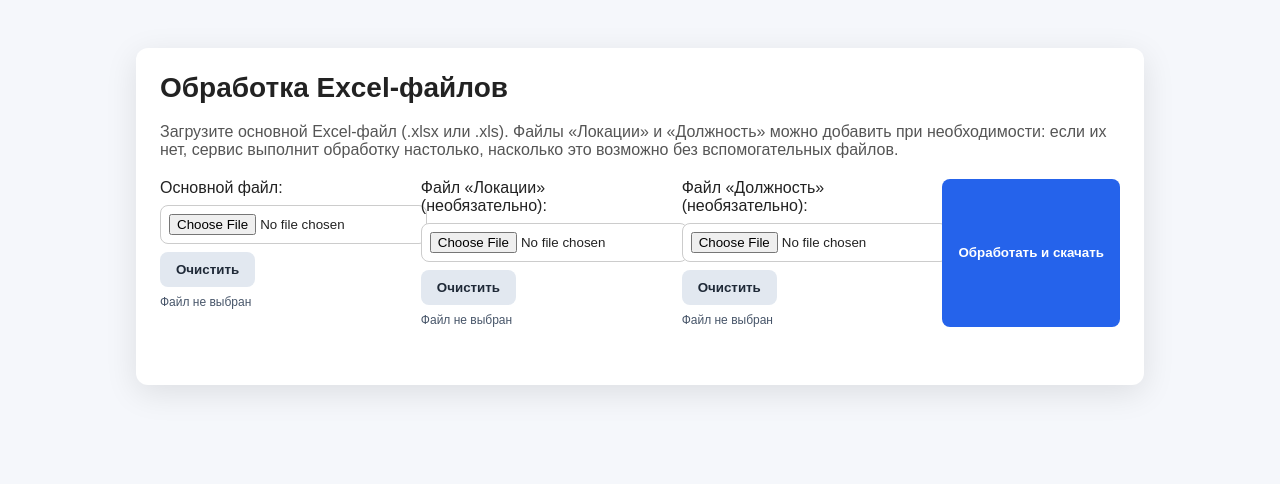
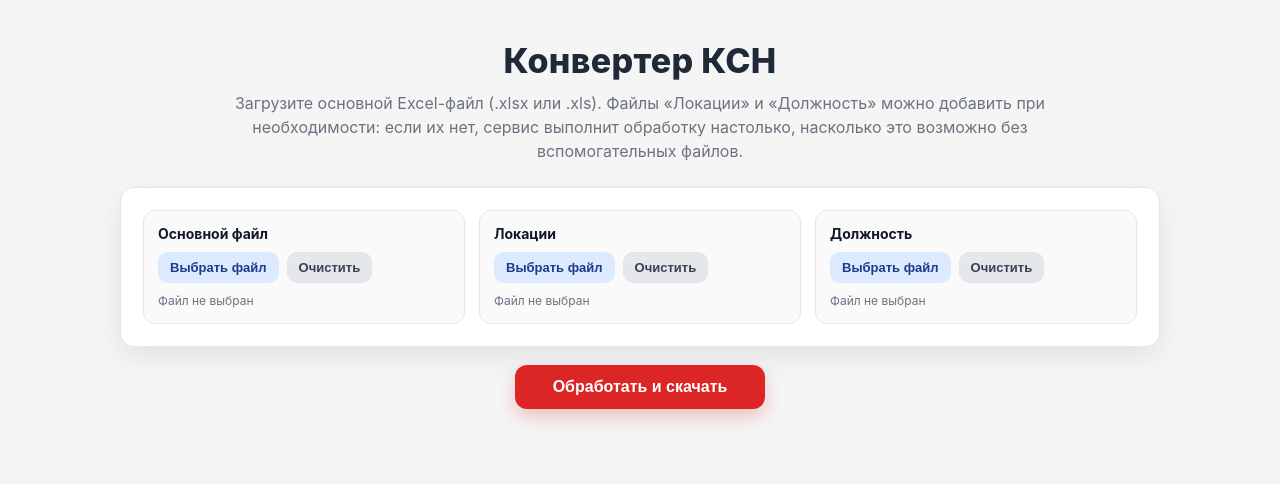
Before and after one commit to ivanovaineftm-dev/KSN, a FastAPI app: page / in a window 1280 px wide. Shown: the top 484 px of the page. Run offline with FastAPI, Linux system fonts and the light colour scheme.

Commit message:
Обновить UI формы загрузки и аналитики

```diff
--- a/app/static/app.js
+++ b/app/static/app.js
@@ -7,10 +7,25 @@ const statusNode = document.getElementById('status');
 const analyticsSection = document.getElementById('analytics-section');
 const analyticsEmpty = document.getElementById('analytics-empty');
 const analyticsChart = document.getElementById('analytics-chart');
+const filePickButtons = document.querySelectorAll('[data-input-id]');
 
 function setStatus(message, type = '') {
   statusNode.textContent = message;
   statusNode.className = `status ${type}`.trim();
+}
+
+
+filePickButtons.forEach((button) => {
+  button.addEventListener('click', () => {
+    const inputId = button.getAttribute('data-input-id');
+    const input = document.getElementById(inputId);
+    input?.click();
+  });
+});
+
+function setLoading(isLoading) {
+  submitBtn.disabled = isLoading;
+  submitBtn.classList.toggle('loading', isLoading);
 }
 
 function clearFile(inputId, nameId) {
@@ -102,7 +117,7 @@ form.addEventListener('submit', async (event) => {
     return;
   }
 
-  submitBtn.disabled = true;
+  setLoading(true);
   setStatus('Файл загружается и обрабатывается...');
 
   try {
@@ -134,7 +149,7 @@ form.addEventListener('submit', async (event) => {
   } catch (error) {
     setStatus(error.message || 'Произошла ошибка.', 'error');
   } finally {
-    submitBtn.disabled = false;
+    setLoading(false);
   }
 });
 
--- a/app/templates/index.html
+++ b/app/templates/index.html
@@ -3,101 +3,210 @@
 <head>
   <meta charset="UTF-8" />
   <meta name="viewport" content="width=device-width, initial-scale=1.0" />
-  <title>Excel Processor</title>
+  <title>Конвертер КСН</title>
   <style>
+    :root {
+      --bg: #f5f5f5;
+      --card: #ffffff;
+      --text-primary: #1f2937;
+      --text-secondary: #6b7280;
+      --border: #e5e7eb;
+      --accent: #dc2626;
+      --accent-hover: #b91c1c;
+      --neutral-btn: #e5e7eb;
+      --neutral-btn-hover: #d1d5db;
+      --shadow: 0 10px 26px rgba(15, 23, 42, 0.08);
+      --radius: 14px;
+    }
+
+    * {
+      box-sizing: border-box;
+    }
+
     body {
-      font-family: Arial, sans-serif;
+      font-family: "Inter", "Segoe UI", Arial, sans-serif;
       margin: 0;
-      background: #f5f7fb;
-      color: #222;
+      background: var(--bg);
+      color: var(--text-primary);
     }
+
     .container {
-      max-width: 960px;
-      margin: 48px auto;
-      padding: 24px;
-      background: #fff;
+      max-width: 1080px;
+      margin: 40px auto;
+      padding: 0 20px;
+    }
+
+    .page-title {
+      text-align: center;
+      margin: 0 0 10px;
+      font-size: 34px;
+      font-weight: 800;
+      letter-spacing: 0.3px;
+    }
+
+    .lead {
+      margin: 0 auto 24px;
+      max-width: 880px;
+      text-align: center;
+      color: var(--text-secondary);
+      line-height: 1.5;
+    }
+
+    .card {
+      background: var(--card);
+      border: 1px solid var(--border);
+      border-radius: var(--radius);
+      box-shadow: var(--shadow);
+      padding: 22px;
+    }
+
+    .upload-card {
+      margin-bottom: 18px;
+    }
+
+    .upload-grid {
+      display: grid;
+      grid-template-columns: repeat(3, minmax(220px, 1fr));
+      gap: 14px;
+      align-items: stretch;
+    }
+
+    .file-group {
+      border: 1px solid var(--border);
       border-radius: 12px;
-      box-shadow: 0 8px 32px rgba(0, 0, 0, 0.1);
-    }
-    h1 {
-      margin-top: 0;
-      font-size: 28px;
-    }
-    p {
-      color: #555;
-      margin-bottom: 20px;
-    }
-    .row {
-      display: flex;
-      gap: 12px;
-      align-items: stretch;
-      flex-wrap: wrap;
-    }
-    .file-group {
+      padding: 14px;
       display: flex;
       flex-direction: column;
-      gap: 8px;
-      min-width: 230px;
-      flex: 1;
+      gap: 10px;
+      background: #fafafa;
     }
-    .file-controls {
+
+    .file-label {
+      margin: 0;
+      font-size: 14px;
+      font-weight: 700;
+      color: #111827;
+    }
+
+    .file-input {
+      display: none;
+    }
+
+    .file-actions {
       display: flex;
-      align-items: center;
       gap: 8px;
       flex-wrap: wrap;
     }
-    input[type='file'] {
-      padding: 8px;
-      border: 1px solid #ccc;
-      border-radius: 8px;
-      background: #fff;
-      max-width: 100%;
+
+    .btn {
+      border: none;
+      border-radius: 10px;
+      font-weight: 600;
+      cursor: pointer;
+      transition: all 0.2s ease;
     }
+
+    .btn-select {
+      padding: 8px 12px;
+      font-size: 13px;
+      background: #dbeafe;
+      color: #1e3a8a;
+    }
+
+    .btn-select:hover {
+      background: #bfdbfe;
+    }
+
+    .btn-clear {
+      padding: 8px 12px;
+      font-size: 13px;
+      background: var(--neutral-btn);
+      color: #374151;
+    }
+
+    .btn-clear:hover {
+      background: var(--neutral-btn-hover);
+    }
+
     .file-name {
       font-size: 12px;
-      color: #475569;
+      color: var(--text-secondary);
+      min-height: 16px;
+      word-break: break-word;
     }
-    .secondary-btn {
-      background: #e2e8f0;
-      color: #1f2937;
+
+    .submit-wrap {
+      margin-top: 18px;
+      text-align: center;
     }
-    button {
-      padding: 10px 16px;
-      border: none;
-      border-radius: 8px;
-      background: #2563eb;
+
+    .submit-btn {
+      min-width: 250px;
+      padding: 13px 22px;
+      font-size: 16px;
+      border-radius: 12px;
+      background: var(--accent);
       color: #fff;
-      font-weight: 600;
-      cursor: pointer;
+      box-shadow: 0 8px 18px rgba(220, 38, 38, 0.25);
+      display: inline-flex;
+      justify-content: center;
+      align-items: center;
+      gap: 10px;
     }
-    button:disabled {
-      opacity: 0.6;
+
+    .submit-btn:hover {
+      background: var(--accent-hover);
+    }
+
+    .submit-btn:disabled {
+      opacity: 0.72;
       cursor: wait;
     }
+
+    .spinner {
+      width: 17px;
+      height: 17px;
+      border: 2px solid rgba(255, 255, 255, 0.4);
+      border-top-color: #fff;
+      border-radius: 50%;
+      animation: spin 0.75s linear infinite;
+      display: none;
+    }
+
+    .submit-btn.loading .spinner {
+      display: inline-block;
+    }
+
     .status {
       margin-top: 14px;
       font-size: 14px;
-      min-height: 20px;
+      min-height: 22px;
+      text-align: center;
+      color: var(--text-secondary);
     }
+
     .status.error {
       color: #b91c1c;
     }
+
     .status.ok {
       color: #166534;
     }
+
     .analytics {
-      margin-top: 28px;
-      border-top: 1px solid #e5e7eb;
-      padding-top: 22px;
+      margin-top: 16px;
     }
+
     .analytics h2 {
       margin: 0 0 14px;
       font-size: 22px;
     }
+
     .analytics-empty {
       color: #666;
       margin: 0;
     }
+
     .chart {
       display: flex;
       gap: 14px;
@@ -106,6 +215,7 @@
       overflow-x: auto;
       padding-bottom: 8px;
     }
+
     .bar-item {
       min-width: 72px;
       max-width: 96px;
@@ -116,11 +226,13 @@
       gap: 6px;
       flex: 1;
     }
+
     .bar-value {
       font-size: 13px;
       font-weight: 700;
       color: #1e3a8a;
     }
+
     .bar-wrap {
       height: 240px;
       border: 1px solid #dbeafe;
@@ -130,60 +242,92 @@
       padding: 3px;
       background: linear-gradient(180deg, #f8fbff 0%, #eef4ff 100%);
     }
+
     .bar {
       width: 100%;
       border-radius: 6px;
       background: linear-gradient(180deg, #60a5fa 0%, #2563eb 100%);
       transition: height 0.35s ease;
     }
+
     .bar-label {
       font-size: 12px;
       line-height: 1.2;
       color: #334155;
       word-break: break-word;
     }
+
+    @keyframes spin {
+      to {
+        transform: rotate(360deg);
+      }
+    }
+
+    @media (max-width: 860px) {
+      .upload-grid {
+        grid-template-columns: 1fr;
+      }
+
+      .page-title {
+        font-size: 28px;
+      }
+
+      .submit-btn {
+        width: 100%;
+      }
+    }
   </style>
 </head>
 <body>
   <div class="container">
-    <h1>Обработка Excel-файлов</h1>
-    <p>Загрузите основной Excel-файл (.xlsx или .xls). Файлы &laquo;Локации&raquo; и &laquo;Должность&raquo; можно добавить при необходимости: если их нет, сервис выполнит обработку настолько, насколько это возможно без вспомогательных файлов.</p>
+    <h1 class="page-title">Конвертер КСН</h1>
+    <p class="lead">Загрузите основной Excel-файл (.xlsx или .xls). Файлы &laquo;Локации&raquo; и &laquo;Должность&raquo; можно добавить при необходимости: если их нет, сервис выполнит обработку настолько, насколько это возможно без вспомогательных файлов.</p>
 
     <form id="upload-form">
-      <div class="row">
+      <section class="card upload-card">
+        <div class="upload-grid">
           <div class="file-group">
-          <label for="main-file-input">Основной файл:</label>
-          <div class="file-controls">
-            <input id="main-file-input" type="file" accept=".xlsx,.xls" required />
-            <button class="secondary-btn" type="button" onclick="clearFile('main-file-input', 'main-file-name')">Очистить</button>
+            <p class="file-label">Основной файл</p>
+            <input id="main-file-input" class="file-input" type="file" accept=".xlsx,.xls" required />
+            <div class="file-actions">
+              <button class="btn btn-select" type="button" data-input-id="main-file-input">Выбрать файл</button>
+              <button class="btn btn-clear" type="button" onclick="clearFile('main-file-input', 'main-file-name')">Очистить</button>
             </div>
             <span id="main-file-name" class="file-name">Файл не выбран</span>
           </div>
 
           <div class="file-group">
-          <label for="locations-file-input">Файл &laquo;Локации&raquo; (необязательно):</label>
-          <div class="file-controls">
-            <input id="locations-file-input" type="file" accept=".xlsx,.xls" />
-            <button class="secondary-btn" type="button" onclick="clearFile('locations-file-input', 'locations-file-name')">Очистить</button>
+            <p class="file-label">Локации</p>
+            <input id="locations-file-input" class="file-input" type="file" accept=".xlsx,.xls" />
+            <div class="file-actions">
+              <button class="btn btn-select" type="button" data-input-id="locations-file-input">Выбрать файл</button>
+              <button class="btn btn-clear" type="button" onclick="clearFile('locations-file-input', 'locations-file-name')">Очистить</button>
             </div>
             <span id="locations-file-name" class="file-name">Файл не выбран</span>
           </div>
 
           <div class="file-group">
-          <label for="barista-file-input">Файл &laquo;Должность&raquo; (необязательно):</label>
-          <div class="file-controls">
-            <input id="barista-file-input" type="file" accept=".xlsx,.xls" />
-            <button class="secondary-btn" type="button" onclick="clearFile('barista-file-input', 'barista-file-name')">Очистить</button>
+            <p class="file-label">Должность</p>
+            <input id="barista-file-input" class="file-input" type="file" accept=".xlsx,.xls" />
+            <div class="file-actions">
+              <button class="btn btn-select" type="button" data-input-id="barista-file-input">Выбрать файл</button>
+              <button class="btn btn-clear" type="button" onclick="clearFile('barista-file-input', 'barista-file-name')">Очистить</button>
             </div>
             <span id="barista-file-name" class="file-name">Файл не выбран</span>
           </div>
+        </div>
+      </section>
 
-        <button id="submit-btn" type="submit">Обработать и скачать</button>
+      <div class="submit-wrap">
+        <button id="submit-btn" class="btn submit-btn" type="submit">
+          <span id="submit-spinner" class="spinner" aria-hidden="true"></span>
+          <span>Обработать и скачать</span>
+        </button>
       </div>
       <div id="status" class="status"></div>
     </form>
 
-    <section id="analytics-section" class="analytics" hidden>
+    <section id="analytics-section" class="card analytics" hidden>
       <h2>Качество по подразделениям</h2>
       <p id="analytics-empty" class="analytics-empty" hidden>Нет данных по подразделениям (пустые значения в столбце D игнорируются).</p>
       <div id="analytics-chart" class="chart"></div>
```
Lines whose indentation alone changed are shown as unchanged.
